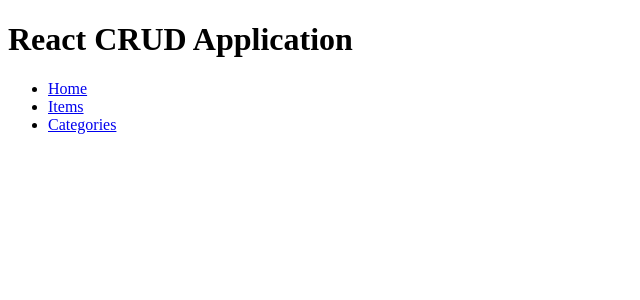
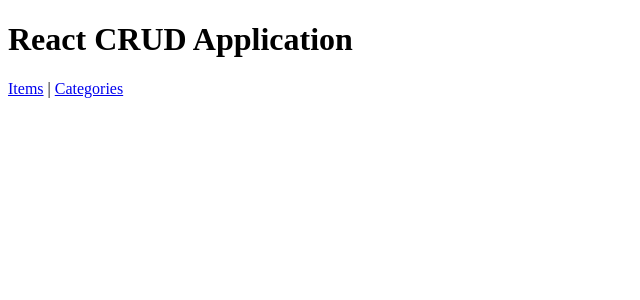
Before and after one commit to sarah-browning/react-crud-project, a React (Create React App) app: page / in a window 1280 px wide. Shown: the top 300 px of the page, without its empty margins (0-640 px from the left). Built offline with nearby package versions, Linux system fonts and the light colour scheme.

Commit message:
Add Routing using ReactRouter v6

```diff
--- a/src/App.js
+++ b/src/App.js
@@ -1,9 +1,7 @@
 import React from 'react';
-import { Link } from 'react-router-dom';
+import { Outlet, Link } from 'react-router-dom';
 // import {Route, NavLink, HashRouter } from "react-router-dom";
 import './App.css';
-// import Item from './Item';
-// import Category from './Category';
 
 export default function App() {
   return (
@@ -13,9 +11,7 @@ export default function App() {
         <Link to="/items">Items</Link> |{" "}
         <Link to="/categories">Categories</Link>
       </nav>
-      <div>
-        App Goes Here!
-      </div>
+      <Outlet />
     </div>
   );
 }
--- a/src/Category.js
+++ b/src/Categories.js
@@ -1,5 +1,5 @@
 import React, { Component } from 'react';
-import './Main.css';
+import './App.css';
 import AddForm from './components/categories/AddForm';
 import EditForm from './components/categories/EditForm';
 import CategoryTable from './components/categories/Table';
@@ -87,16 +87,10 @@ class Category extends Component {
        });
     }
 
-  // RENDER APP
+  // RENDER CATEGORY PAGE
   render() {
     return (
       <div className='Category'>
-          <a href="/">Home</a>
-          <br />
-          <a href="/items">Items</a>
-          <br />
-          <a href='/categories'>Categories</a>
-          <br />
           { this.state.editingCategory ? (
             <EditForm onUpdateEntry={ this._updateCategoryEntry } editing={ this.state.editingCategory } />
           ) : (
--- a/src/Item.js
+++ b/src/Items.js
@@ -1,5 +1,5 @@
 import React, { Component } from 'react';
-import './Main.css';
+import './App.css';
 import AddForm from './components/items/AddForm';
 import EditForm from './components/items/EditForm';
 import Table from './components/items/Table';
@@ -27,7 +27,7 @@ class Item extends Component {
       });
   }
 
-  // ADD ENTRY
+  // ADD ITEM ENTRY
   _addItemEntry = entry => {
     api.addItem(entry)
       .then(result => {
@@ -45,14 +45,14 @@ class Item extends Component {
       });
   }
 
-  // EDIT ENTRY
+  // EDIT ITEM ENTRY
   _editItemEntry = entry => {
     this.setState({
       editingItem: entry
     });
   }
 
-  // UPDATE ENTRY
+  // UPDATE ITEM ENTRY
   _updateItemEntry = entry => {
     api.updateItem(entry)
        .then( () => {
@@ -73,7 +73,7 @@ class Item extends Component {
        });
   }
 
-  // DELETE ENTRY
+  // DELETE ITEM ENTRY
   _deleteItemEntry = entry => {
     api.deleteItem(entry)
        .then( () => {
@@ -87,17 +87,10 @@ class Item extends Component {
      });
   }
 
-  // RENDER APP
+  // RENDER ITEM PAGE
   render() {
     return (
       <div className='Item'>
-          <a href="/">Home</a>
-          <br />
-          <a href="/items">Items</a>
-          <br />
-          <a href='/categories'>Categories</a>
-          <br />
-
           { this.state.editingItem ? (
             <EditForm onUpdateEntry={ this._updateItemEntry } editing={ this.state.editingItem } />
           ) : (
--- a/src/Main.js
+++ /dev/null
@@ -1,23 +0,0 @@
-import React, { Component } from 'react';
-import './Main.css';
-
-class Main extends Component {
-  render() {
-    return(
-      <div>
-        <h1>React CRUD Application</h1>
-        <ul className='header'>
-          <li><a href='/'>Home</a></li>
-          <li><a href='/items'>Items</a></li>
-          <li><a href='/categories'>Categories</a></li>
-        </ul>
-        <div className='content'>
-
-        </div>
-      </div>
-    )
-
-  }
-}
-
-export default Main;
--- a/src/index.js
+++ b/src/index.js
@@ -1,17 +1,20 @@
-import React from 'react';
-import ReactDOM from 'react-dom';
-// import './index.css';
-import Main from './Main';
-import reportWebVitals from './reportWebVitals';
+import { render } from 'react-dom';
+import { BrowserRouter, Routes, Route } from 'react-router-dom';
+import App from './App';
+import Categories from './Categories';
+import Items from './Items';
 
-ReactDOM.render(
-  <React.StrictMode>
-    <Main />
-  </React.StrictMode>,
-  document.getElementById('root')
+const rootElement = document.getElementById('root');
+render(
+  // Routing syntax changed due to changes added in React Router v6
+  <BrowserRouter>
+    <Routes>
+      <Route path='/' element={<App />}>
+        <Route path='categories' element={<Categories />} />
+        <Route path='items' element={<Items />} />
+        <Route path='*' element={"Error 404, Page not found"} />
+      </Route>
+    </Routes>
+  </BrowserRouter>,
+  rootElement
 );
-
-// If you want to start measuring performance in your app, pass a function
-// to log results (for example: reportWebVitals(console.log))
-// or send to an analytics endpoint. Learn more: https://bit.ly/CRA-vitals
-reportWebVitals();
```
Also changed, not shown: src/Main.css (deleted).
